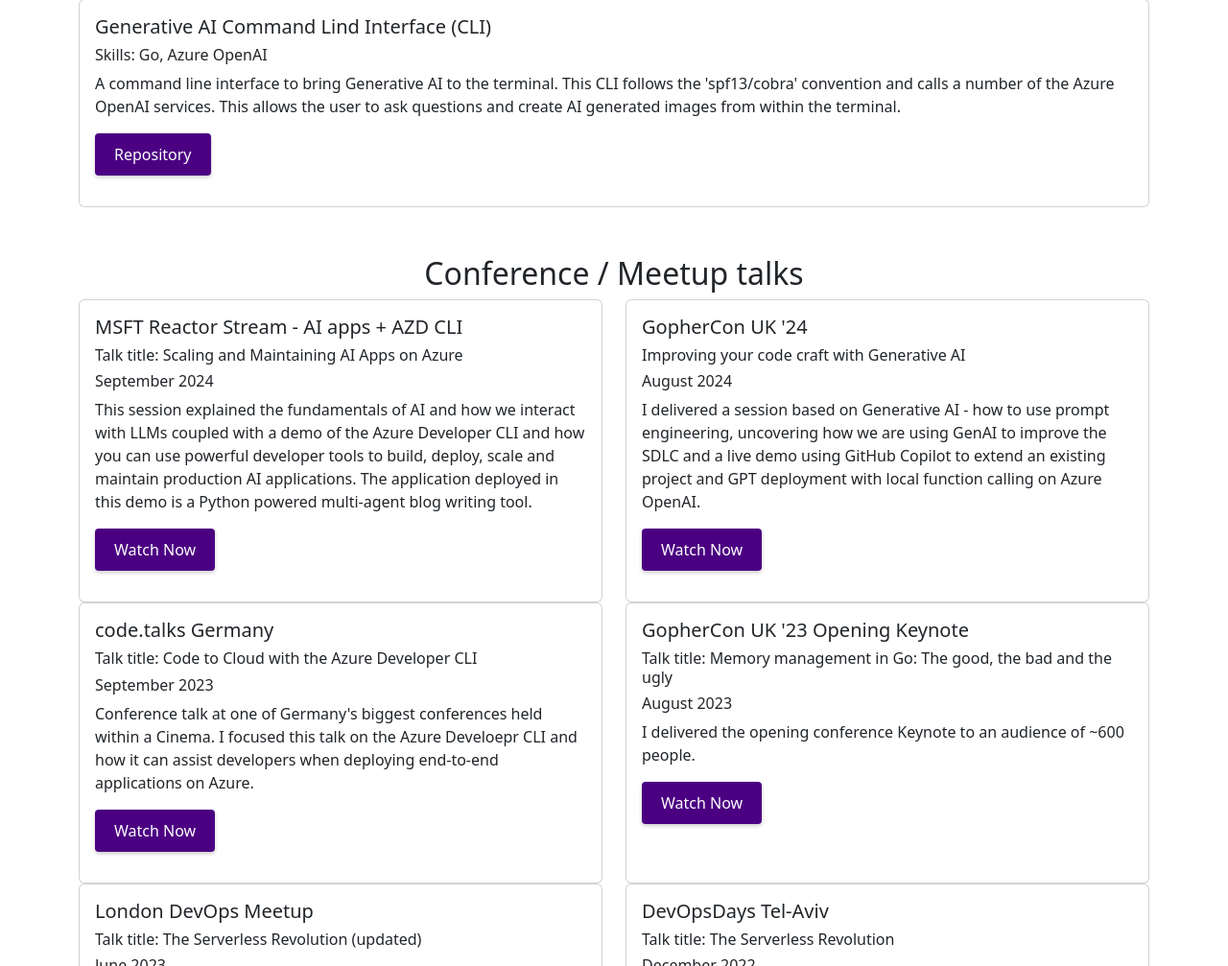
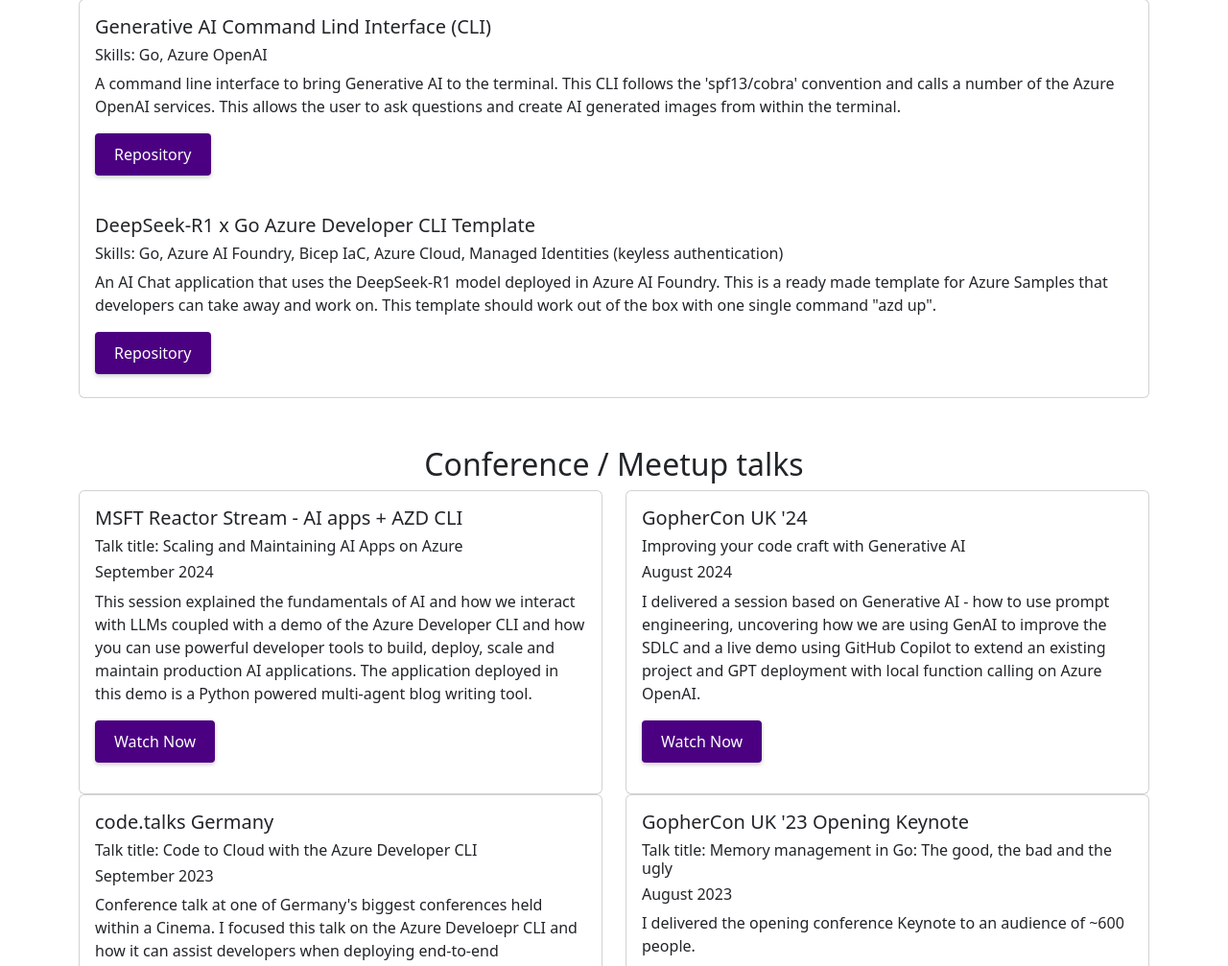
Before and after one commit to liamchampton/portfolio, a plain HTML site: page index.html in a window 1280 px wide. Shown: the part 777-1784 px from the top of the page at 96% size. Drawn offline with nearby package versions, Linux system fonts and the light colour scheme; a script that the page names is missing.

Commit message:
add deepseek x go azure sample template

```diff
--- a/index.html
+++ b/index.html
@@ -89,6 +89,12 @@
                             <p class="card-text">A command line interface to bring Generative AI to the terminal. This CLI follows the 'spf13/cobra' convention and calls a number of the Azure OpenAI services. This allows the user to ask questions and create AI generated images
                                 from within the terminal. </p>
                             <a href="https://github.com/liamchampton/go-cli-gpt" class="button" target="_blank">Repository</a>
+                        </div>
+                        <div class="card-body">
+                            <h5 class="card-title">DeepSeek-R1 x Go Azure Developer CLI Template</h5>
+                            <h6 class="card-title">Skills: Go, Azure AI Foundry, Bicep IaC, Azure Cloud, Managed Identities (keyless authentication) </h6>
+                            <p class="card-text">An AI Chat application that uses the DeepSeek-R1 model deployed in Azure AI Foundry. This is a ready made template for Azure Samples that developers can take away and work on. This template should work out of the box with one single command "azd up".  </p>
+                            <a href="https://github.com/Azure-Samples/deepseek-go" class="button" target="_blank">Repository</a>
                         </div>
                     </div>
                 </div>
```
